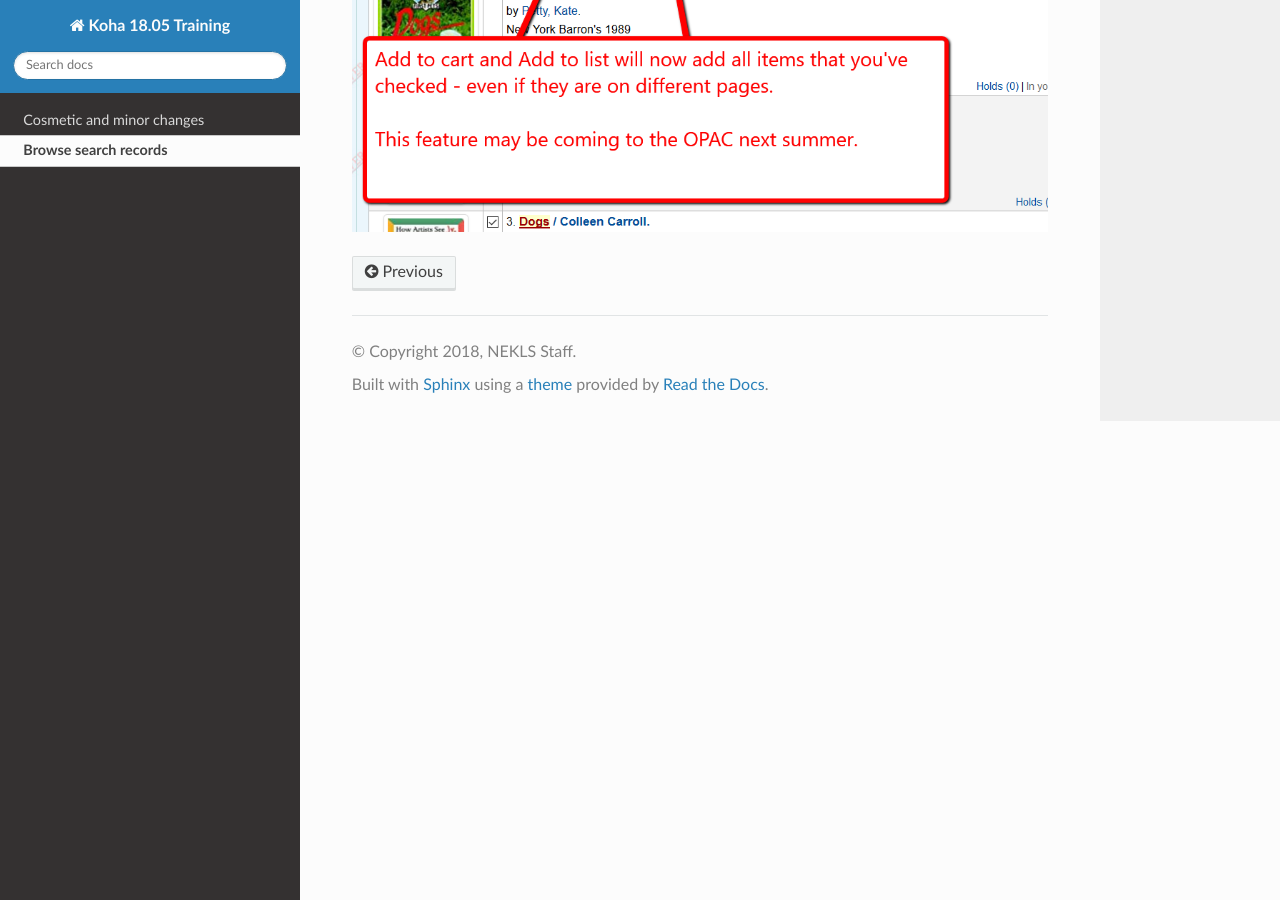
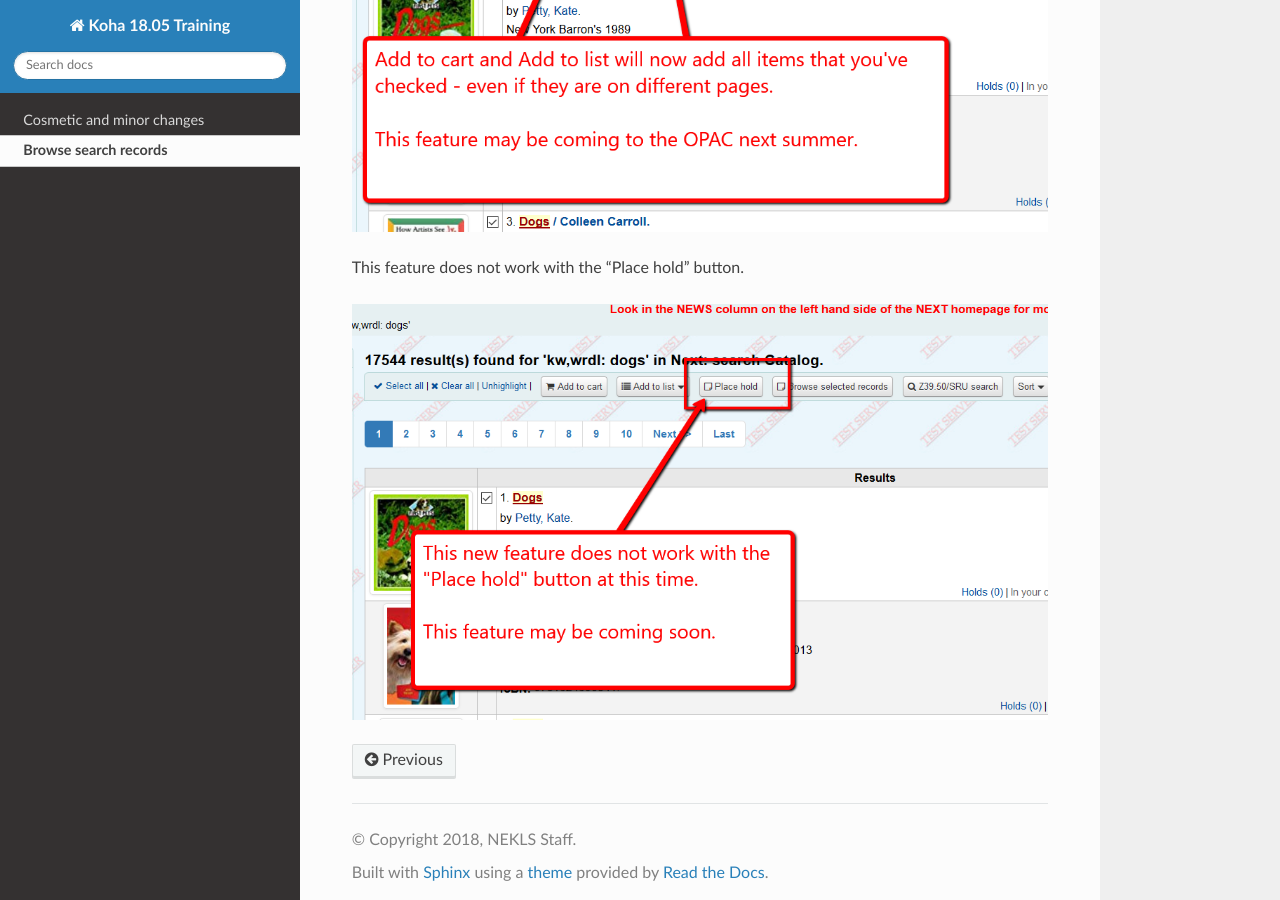
Before and after one commit to northeast-kansas-library-system/koha1811training, a Sphinx documentation site: the page built from source/catalogbrowse.rst, in a window 1280 px wide and 900 px high, scrolled down 4025 px. Built offline with Sphinx 7.4.7 and the Read the Docs theme 2.0.0, drawn with Linux system fonts in a browser that asks for light colours; pages that are not in the unit, such as notebooks, are missing from menus.

Commit message:
Update and add a new image

```diff
--- a/source/catalogbrowse.rst
+++ b/source/catalogbrowse.rst
@@ -30,3 +30,7 @@ Clicking on the Next button will take you through all of the records you selecte
 After you've clicked on multiple checkboxes from multiple pages and then click "Add to cart" or "Add to list," all of the items you've selected from all pages will be added to the list or the cart.
 
 .. image:: images/120.png
+
+This feature does not work with the "Place hold" button.
+
+.. image:: images/130.png
```
Also changed, not shown: source/images/130.png (added).
